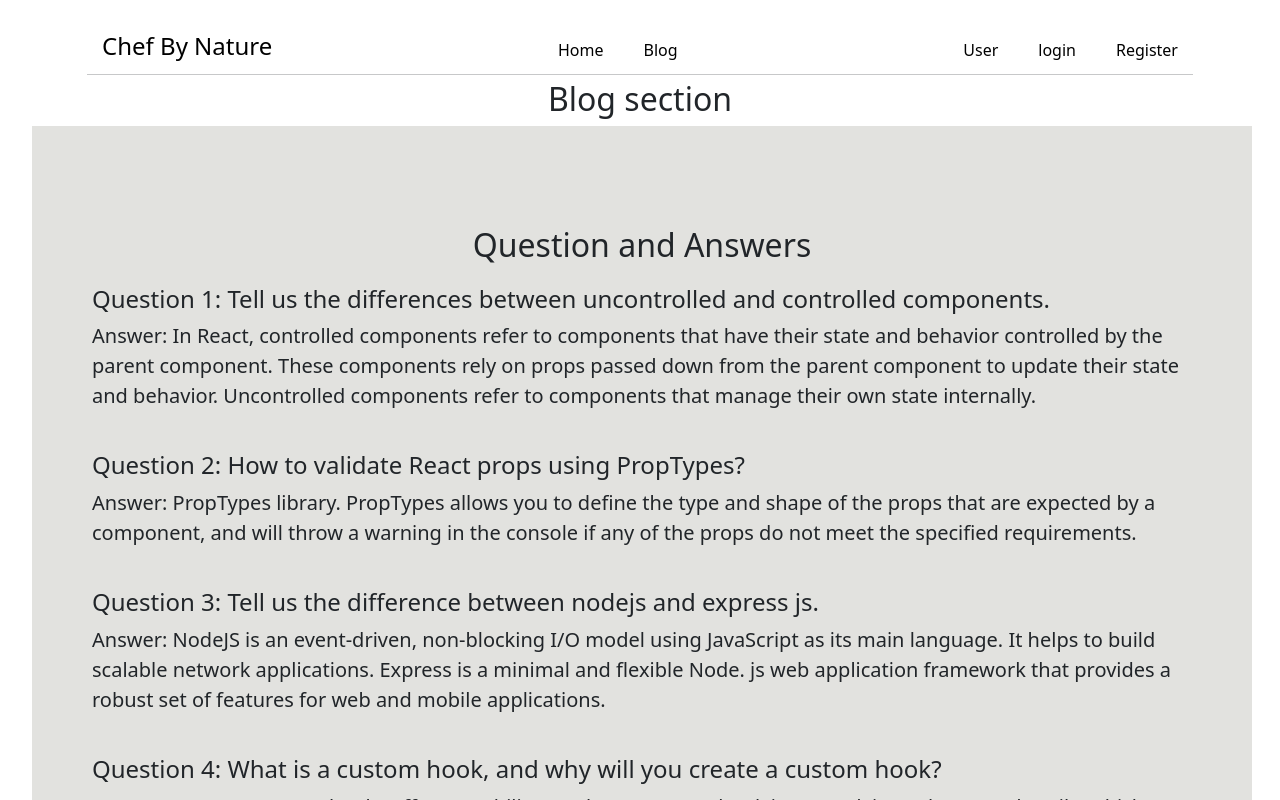
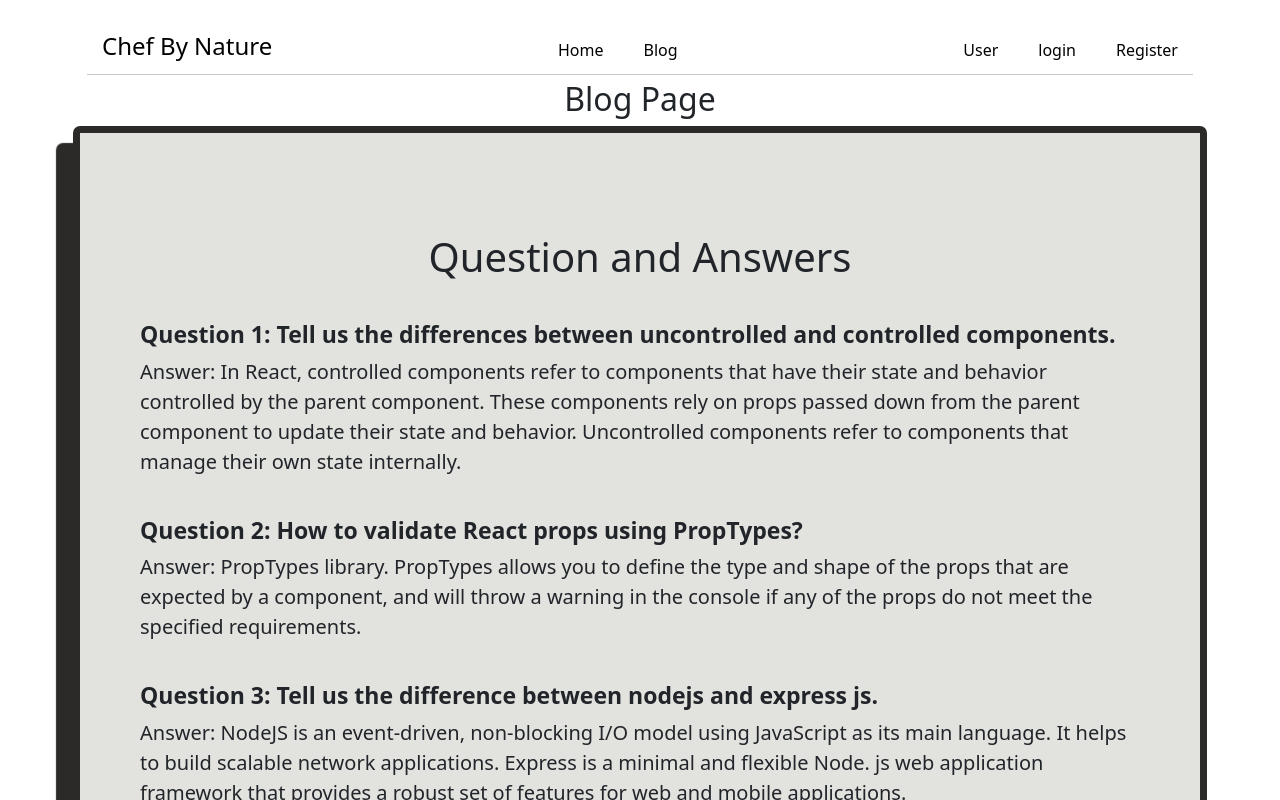
Before and after one commit to yasinarafat9/chief-by-nature-a10, a React (Vite) app: page /blog in a window 1280 px wide. Shown: the top 800 px of the page. Built offline with nearby package versions, Linux system fonts and the light colour scheme.

Commit message:
displaying profile photo url

```diff
--- a/src/components/Blog/Blog.css
+++ b/src/components/Blog/Blog.css
@@ -1,16 +1,28 @@
 
 .blog-container{
+    margin: auto;
     width: fit-content;
     padding: 100px 60px;
     background-color: rgb(226, 226, 223);
+    border: 7px solid rgb(43, 42, 40);
+    border-radius: 7px;
+    box-shadow: -17px 17px 1px rgb(43, 42, 40);
 }
-
+.h2{
+    font-size: 40px;
+    padding-bottom: 20px;
+}
+.blog-container h4{
+    font-weight: 700;
+    font-size: 23px;
+}
 .blog-container p{
     font-size: 20px;
+    font-weight: 500;
 }
 
 .blog-all-texts{
     margin: 20px auto;
-    width: 1100px;
+    width: 1000px;
     text-align: left;
 }
--- a/src/components/Blog/Blog.jsx
+++ b/src/components/Blog/Blog.jsx
@@ -6,10 +6,10 @@ const Blog = () => {
     return (
         <div className='total-blog-container'>
             {/* <img src={chef61} alt="" /> */}
-            <h2>Blog section</h2>
+            <h2>Blog Page</h2>
             <div className='blog-container'>
 
-                <h2>Question and Answers</h2>
+                <h2 className='h2'>Question and Answers</h2>
                 <div className='blog-all-texts'>
                     <h4>Question 1: Tell us the differences between uncontrolled and controlled components.</h4>
                     <p>Answer: In React, controlled components refer to components that have their state and behavior controlled by the parent component. These components rely on props passed down from the parent component to update their state and behavior. Uncontrolled components refer to components that manage their own state internally.</p>
--- a/src/components/Footer/Footer.jsx
+++ b/src/components/Footer/Footer.jsx
@@ -7,7 +7,7 @@ const Footer = () => {
     return (
         <div>
             <footer>
-                <h2>This is Footer</h2>
+
                 <div className=' footer-bg '>
                     <br />
                     <h2>Chef By Nature</h2>
--- a/src/components/Login/Login.css
+++ b/src/components/Login/Login.css
@@ -25,3 +25,9 @@
     border-radius: 5px;
     box-shadow: -10px 10px 1px rgb(43, 42, 40);
 }
+
+.user-img{
+    width: 35px;
+    border-radius: 50%;
+
+}
--- a/src/components/Login/Login.jsx
+++ b/src/components/Login/Login.jsx
@@ -45,8 +45,7 @@ const Login = () => {
                 const credential = GoogleAuthProvider.credentialFromResult(result);
                 // const token = credential.accessToken;
                 const user = result.user;
-                console.log(user.photoURL
-                    )
+                console.log(user.photoURL)
                     setUserImg(user.photoURL)
             }).catch((error) => {
                 console.log('error', error.message)
@@ -83,7 +82,7 @@ const Login = () => {
                         <p className='my-1'> <small>Or Log In using...</small></p>
                         <FaGoogle onClick={handleGoogle} className='fs-2 mx-2 text-danger' />
                         <FaGithub className='fs-2 mx-2' />
-                        <img src={userImg} alt="" />
+                        <img className='user-img  mx-2' src={userImg} alt="" />
                     </div>
                 </form>
             </div>
--- a/src/components/Register/Register.css
+++ b/src/components/Register/Register.css
@@ -28,3 +28,9 @@
     border-radius: 5px;
     box-shadow: -10px 10px 1px rgb(43, 42, 40);
 }
+
+.user-img{
+    width: 35px;
+    border-radius: 50%;
+
+}
--- a/src/components/Register/Register.jsx
+++ b/src/components/Register/Register.jsx
@@ -91,7 +91,7 @@ const Register = () => {
                         <p className='my-1'> <small>Or Register using...</small></p>
                         <FaGoogle onClick={handleGoogle} className='fs-2 mx-2 text-danger' />
                         <FaGithub className='fs-2 mx-2' />
-                        <img src={userImg} alt="" />
+                        <img className='user-img  mx-2' src={userImg} alt="" />
                     </div>
                 </form>
 
```
